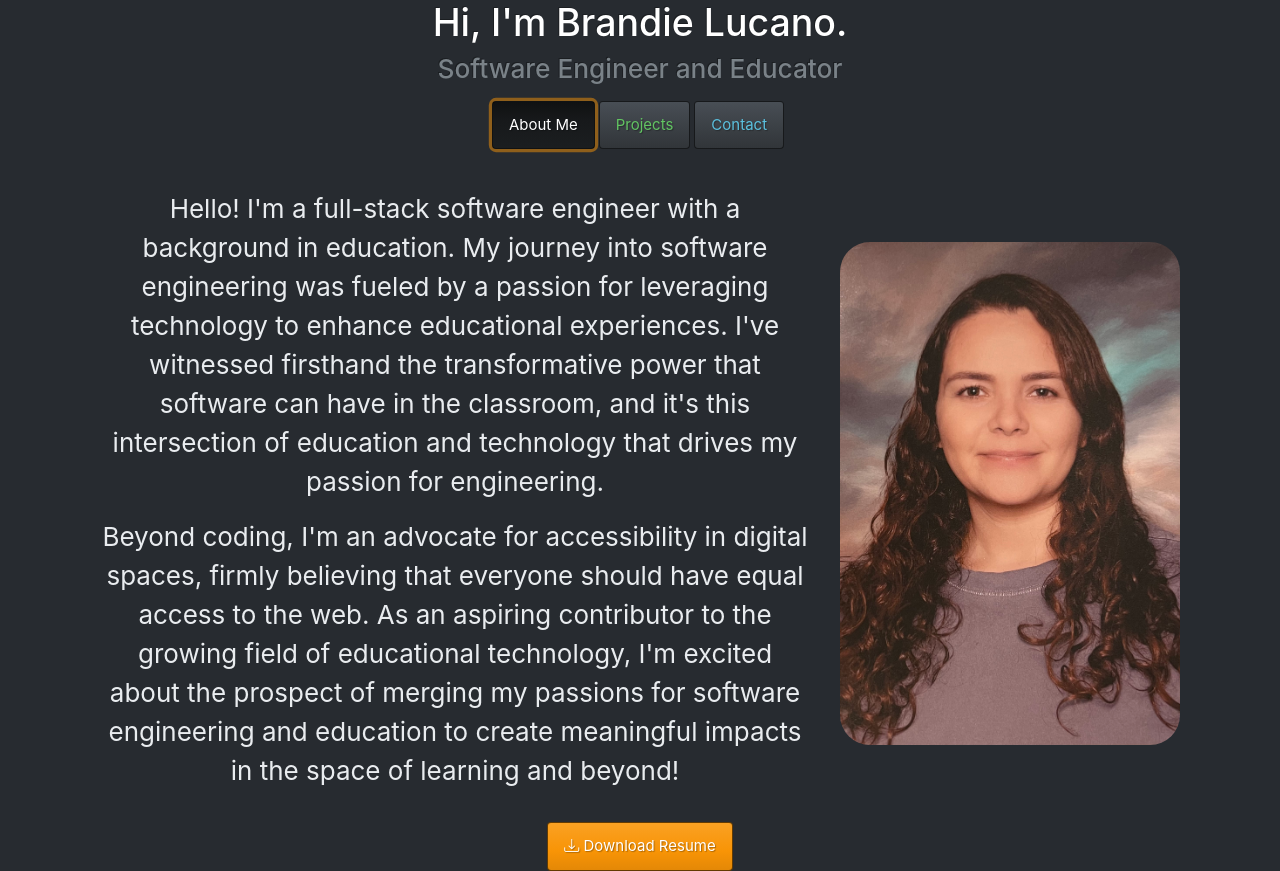
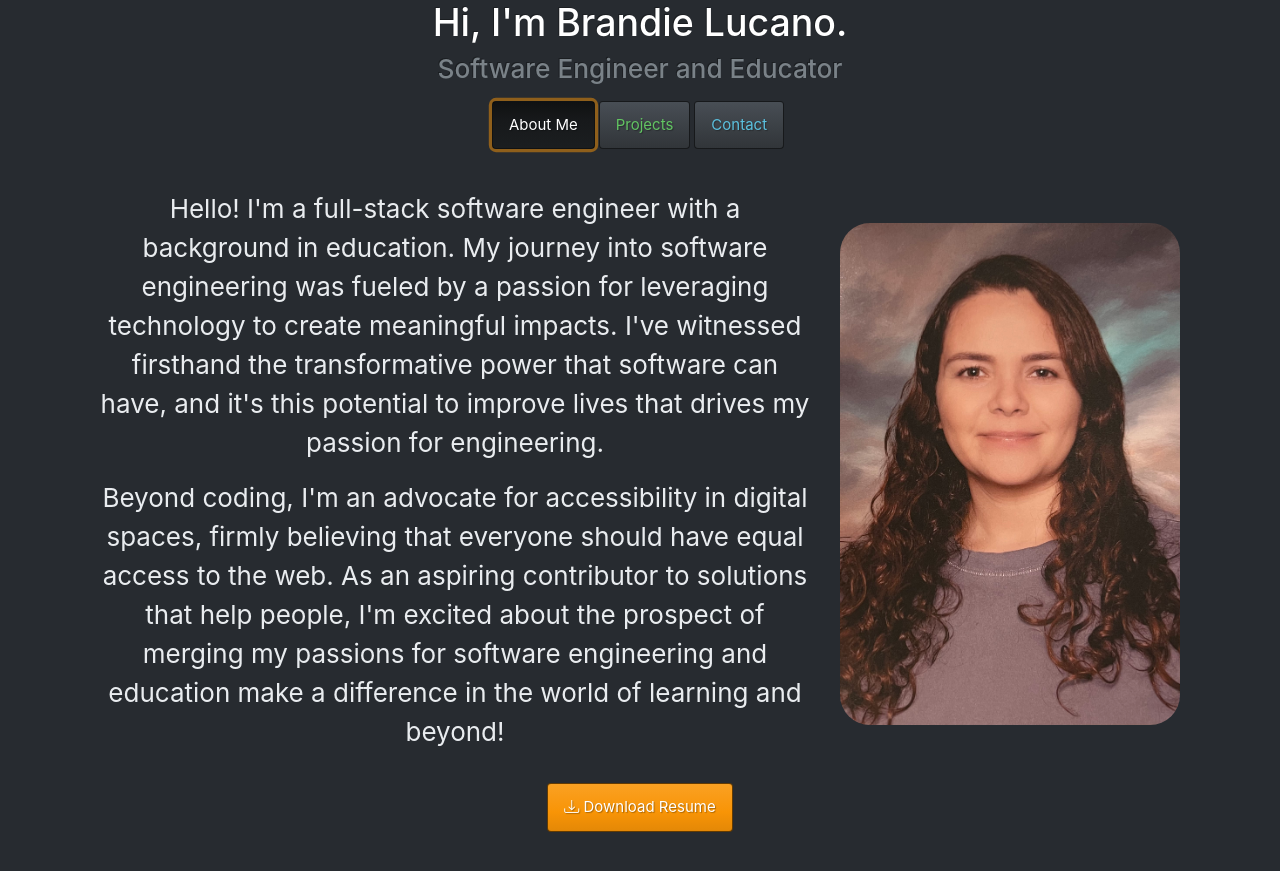
Before and after one commit to BMLucano/personal-portfolio, a React (Vite) app: page / in a window 1280 px wide. Both pictures are taken after a click on the button "About Me". After the commit the page ends 832 px from the top, so only its background shows below. Built offline with nearby package versions, Linux system fonts and the light colour scheme.

Commit message:
updated about me section

```diff
--- a/src/About.jsx
+++ b/src/About.jsx
@@ -12,8 +12,8 @@ function About() {
                     <img className="portrait" src={portrait} alt="Brandie Lucano-portrait" />
                 </div>
                 <div className="col-md-8 order-md-1 text-light">
-                    <p>Hello! I'm a full-stack software engineer with a background in education. My journey into software engineering was fueled by a passion for leveraging technology to enhance educational experiences. I've witnessed firsthand the transformative power that software can have in the classroom, and it's this intersection of education and technology that drives my passion for engineering.</p>
-                    <p>Beyond coding, I'm an advocate for accessibility in digital spaces, firmly believing that everyone should have equal access to the web. As an aspiring contributor to the growing field of educational technology, I'm excited about the prospect of merging my passions for software engineering and education to create meaningful impacts in the space of learning and beyond!</p>
+                    <p>Hello! I'm a full-stack software engineer with a background in education. My journey into software engineering was fueled by a passion for leveraging technology to create meaningful impacts. I've witnessed firsthand the transformative power that software can have, and it's this potential to improve lives that drives my passion for engineering.</p>
+                    <p>Beyond coding, I'm an advocate for accessibility in digital spaces, firmly believing that everyone should have equal access to the web. As an aspiring contributor to solutions that help people, I'm excited about the prospect of merging my passions for software engineering and education make a difference in the world of learning and beyond!</p>
                 </div>
             </div>
             <div className="row mt-3">
```
